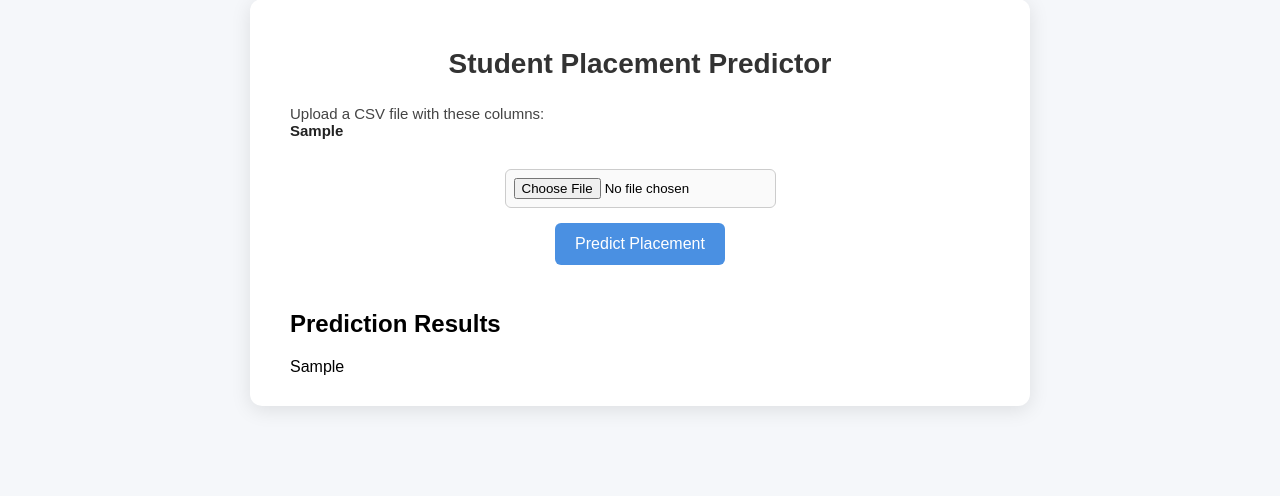
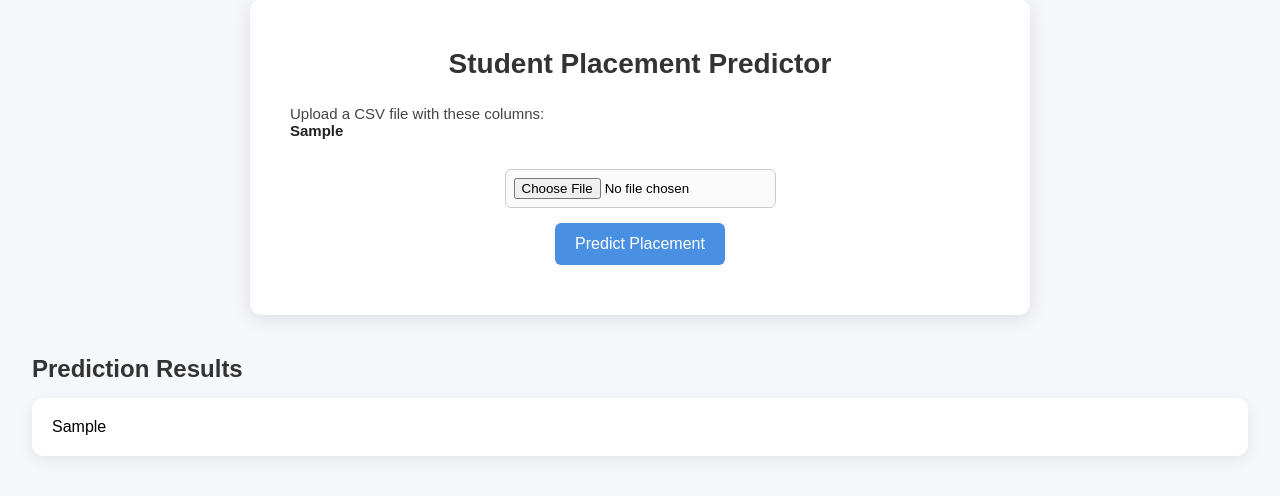
Before and after one commit to BrandonChen64/CSE368Project, a Flask app: template templates/index.html in a window 1280 px wide. Shown: the part 41-537 px from the top of the page. Run offline with Flask 3, Linux system fonts and the light colour scheme; the template is opened without the code that fills it: most values are stand-ins (such as "Sample title", 1, 10 or a date in 2020).

Commit message:
make the output become whole page

```diff
--- a/templates/index.html
+++ b/templates/index.html
@@ -13,6 +13,7 @@
             padding: 0;
         }
 
+        /* Upload + Instructions Container */
         .container {
             max-width: 700px;
             margin: 40px auto;
@@ -74,15 +75,29 @@
             font-weight: bold;
         }
 
+        /* FULL-WIDTH Results Section (new) */
+        .results-section {
+            width: 95%;
+            margin: 30px auto;
+        }
+
+        .results-section h2 {
+            font-size: 24px;
+            margin-bottom: 15px;
+            color: #333;
+        }
+
         .results-table {
-            margin-top: 25px;
             overflow-x: auto;
+            background: white;
+            padding: 20px;
+            border-radius: 12px;
+            box-shadow: 0 4px 15px rgba(0, 0, 0, 0.08);
         }
 
         table {
             width: 100%;
             border-collapse: collapse;
-            margin-top: 10px;
             background: white;
             border-radius: 8px;
             overflow: hidden;
@@ -112,6 +127,7 @@
 
 <body>
 
+    <!-- Upload Card -->
     <div class="container">
         <h1>Student Placement Predictor</h1>
 
@@ -133,14 +149,17 @@
         {% if error %}
         <p class="error">{{ error }}</p>
         {% endif %}
+    </div>
 
-        {% if table_html %}
+    <!-- FULL WIDTH RESULTS BELOW -->
+    {% if table_html %}
+    <div class="results-section">
+        <h2>Prediction Results</h2>
         <div class="results-table">
-            <h2>Prediction Results</h2>
             {{ table_html|safe }}
         </div>
-        {% endif %}
     </div>
+    {% endif %}
 
 </body>
 
```
